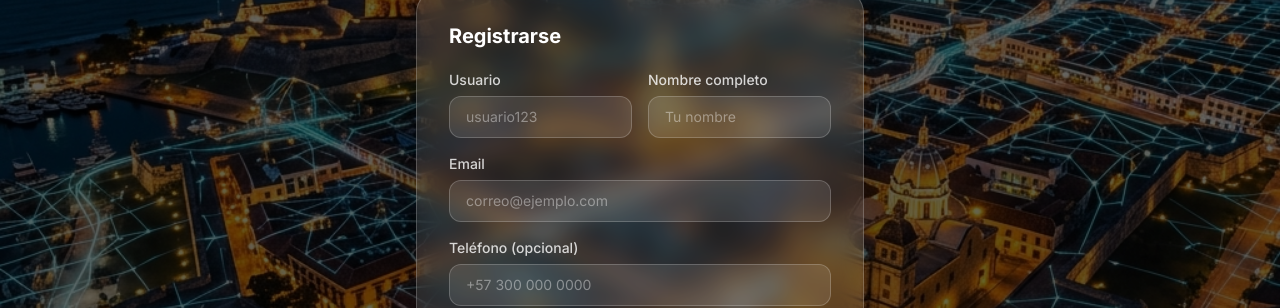
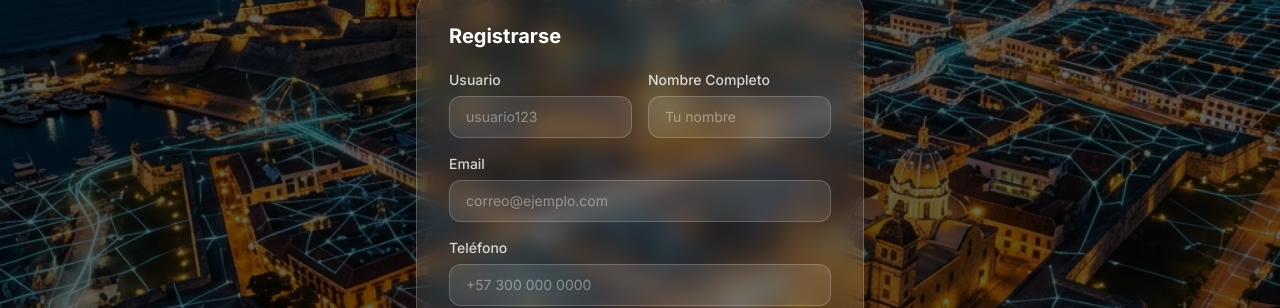
Before and after one commit to TheSantSalazar/Cartagena-Segura-React, a React (Vite) app: page /register in a window 1280 px wide. Shown: the part 236-544 px from the top of the page. Built offline with nearby package versions, Linux system fonts and the light colour scheme.

Commit message:
Mejora visual: capitalización de labels en el formulario de login y limpieza de campo opcional en registro

```diff
--- a/src/Pages/Auth/LoginPage.jsx
+++ b/src/Pages/Auth/LoginPage.jsx
@@ -80,9 +80,11 @@ export default function LoginPage() {
           <h2 className="text-lg sm:text-xl font-bold text-white mb-5 sm:mb-6">Iniciar Sesión</h2>
           <form onSubmit={handleSubmit(onSubmit)} className="space-y-4">
             <div>
-              <label className="block text-sm font-medium text-white/80 mb-1.5">Usuario, correo o teléfono</label>
+              <label className="block text-sm font-medium text-white/80 mb-1.5">Usuario, Correo o Teléfono</label>
               <input className="w-full px-4 py-2.5 bg-white/10 border border-white/20 rounded-xl text-sm text-white placeholder-white/40 focus:outline-none focus:ring-2 focus:ring-white/30 focus:border-transparent transition-all duration-200"
                 placeholder="usuario / correo@email.com / 300..."
+                autoCapitalize="none"
+                autoCorrect="off"
                 {...register('username', { required: 'Campo requerido' })} />
               {errors.username && <p className="text-red-400 text-xs mt-1">{errors.username.message}</p>}
             </div>
--- a/src/Pages/Auth/RegisterPage.jsx
+++ b/src/Pages/Auth/RegisterPage.jsx
@@ -58,11 +58,13 @@ export default function RegisterPage() {
                 <label className="block text-sm font-medium text-white/80 mb-1.5">Usuario</label>
                 <input className="w-full px-4 py-2.5 bg-white/10 border border-white/20 rounded-xl text-sm text-white placeholder-white/40 focus:outline-none focus:ring-2 focus:ring-white/30 focus:border-transparent transition-all duration-200"
                   placeholder="usuario123"
+                  autoCapitalize="none"
+                  autoCorrect="off"
                   {...register('username', { required: 'Requerido' })} />
                 {errors.username && <p className="text-red-400 text-xs mt-1">{errors.username.message}</p>}
               </div>
               <div>
-                <label className="block text-sm font-medium text-white/80 mb-1.5">Nombre completo</label>
+                <label className="block text-sm font-medium text-white/80 mb-1.5">Nombre Completo</label>
                 <input className="w-full px-4 py-2.5 bg-white/10 border border-white/20 rounded-xl text-sm text-white placeholder-white/40 focus:outline-none focus:ring-2 focus:ring-white/30 focus:border-transparent transition-all duration-200"
                   placeholder="Tu nombre"
                   {...register('fullName', { required: 'Requerido' })} />
@@ -77,7 +79,7 @@ export default function RegisterPage() {
               {errors.email && <p className="text-red-400 text-xs mt-1">{errors.email.message}</p>}
             </div>
             <div>
-              <label className="block text-sm font-medium text-white/80 mb-1.5">Teléfono (opcional)</label>
+              <label className="block text-sm font-medium text-white/80 mb-1.5">Teléfono</label>
               <input className="w-full px-4 py-2.5 bg-white/10 border border-white/20 rounded-xl text-sm text-white placeholder-white/40 focus:outline-none focus:ring-2 focus:ring-white/30 focus:border-transparent transition-all duration-200"
                 placeholder="+57 300 000 0000"
                 {...register('phone')} />
```
